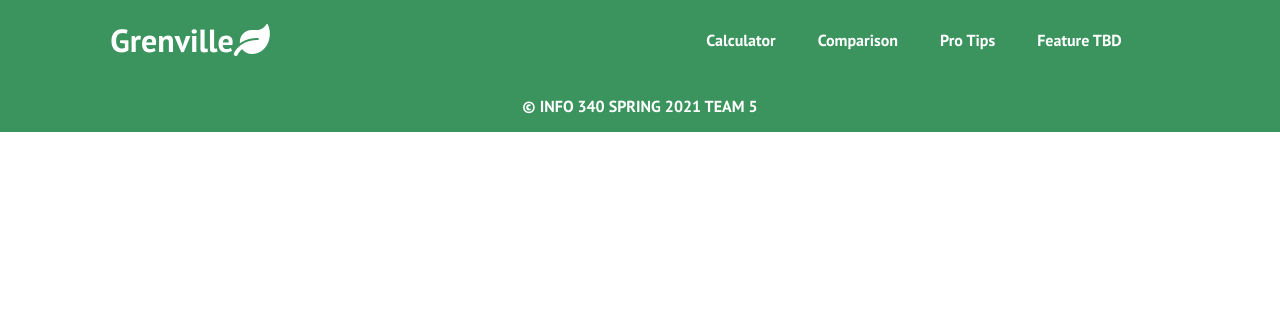
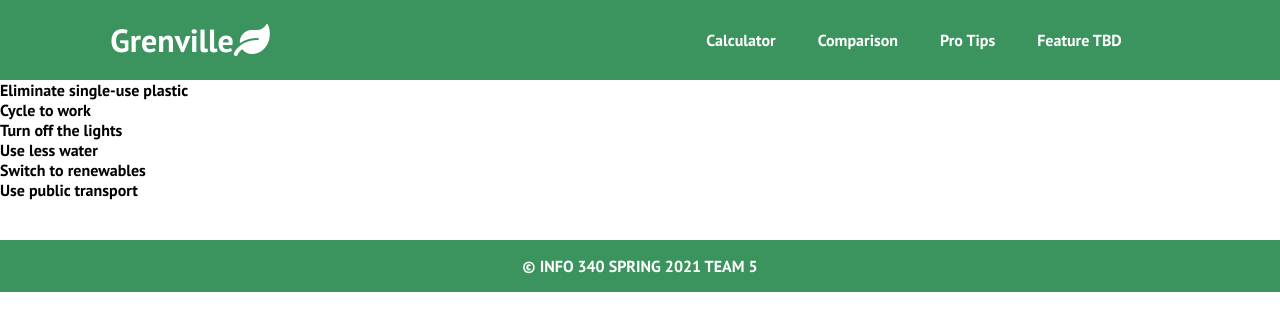
Before and after one commit to info340c-sp21/project-2-group-5, a React (Create React App) app in the folder project-2/: page /Pro-Tips in a window 1280 px wide. Shown: the top 330 px of the page. Built offline with nearby package versions, Linux system fonts and the light colour scheme.

Commit message:
working on tips

```diff
--- a/project-2/src/App.js
+++ b/project-2/src/App.js
@@ -3,6 +3,7 @@ import React from 'react';
 import Navbar from './components/Navbar';
 import { BrowserRouter as Router, Switch, Route } from 'react-router-dom';
 import Home from './components/pages/HomePage'
+import Tips from './components/pages/Tips'
 import Footer from './components/footer';
 
 function App() {
@@ -11,6 +12,7 @@ function App() {
       <Navbar />
       <Switch>
         <Route path='/' exact component={Home}/>
+        <Route path='/Pro-Tips' exact component={Tips}/>
       </Switch>
       <Footer />
       </Router>
--- /dev/null
+++ b/project-2/src/components/pages/Tips.css
@@ -0,0 +1,7 @@
+.show {
+  display: inline-block;
+}
+
+.none {
+  display: none;
+}
--- a/project-2/src/components/pages/Tips.js
+++ b/project-2/src/components/pages/Tips.js
@@ -1 +1,98 @@
 //The page of the tips goes here
+import React, {useState} from 'react';
+import './Tips.css';
+
+const data = [{
+    "category": "a",
+    "text":"Eliminate single-use plastic",
+  }, {
+    "category": "a",
+    "text":"Cycle to work",
+  }, {
+    "category": "b",
+    "text":"Turn off the lights",
+  }, {
+    "category": "a",
+    "text":"Use less water",
+  }, {
+    "category": "a",
+    "text":"Switch to renewables",
+  }, {
+    "category": "b",
+    "text":"Use public transport",
+  }
+];
+
+let goal = [{
+
+}];
+function TipsPage() {
+    const [click, setClick] = useState(true);
+    const handleClick = () => {
+        setClick(!click);
+    }
+
+    const [goals, setGoal] = useState(goal);
+    let handleGoalClick = (goal) => {
+        let goals = data.map(tip => {
+            if (tip.name === goal) {
+              tip["goal"] = true;
+            }
+            return tip;
+        });
+        setGoal(goals);
+    };
+
+    return(
+        <div>
+        <ListOfTips tips={data} handleClick={handleGoalClick}/>
+        <br/>
+        <ListOfGoals goals={goals}/>
+        </div>
+
+    );
+}
+
+function Tip(props) {
+    return(
+        <li className={props.category} onClick={() => props.handleClick(props.tip)}>{props.tip}</li>
+    );
+}
+
+function ListOfTips(props) {
+    let tips = props.tips.map(tip => {
+        return <Tip tip={tip.text} category={tip.category} handleClick={() => props.handleClick(tip.text)}/>;
+    })
+    return(
+        <ul>
+           {tips}
+        </ul>
+    )
+}
+
+function Goal(props) {
+    return(
+        <li>{props.goal}</li>
+    );
+}
+function ListOfGoals(props) {
+    let goals = props.goals.map(goal => {
+        return <Goal goal={goal.text}/>
+    })
+    return(
+        <ul>
+           {goals}
+        </ul>
+    );
+}
+
+function AddButton(props) {
+    return(
+        <>
+        <button className={props.boolean ? 'show' : 'none'} onClick={props.handleClick}>Add to goals</button>
+        <button className={props.boolean ? 'none' : 'show'} onClick={props.handleClick}>Remove from goals</button>
+        </>
+    );
+}
+
+export default TipsPage;
```
Also changed, not shown: 1 other file (tests, documents, lock files or other folders).
